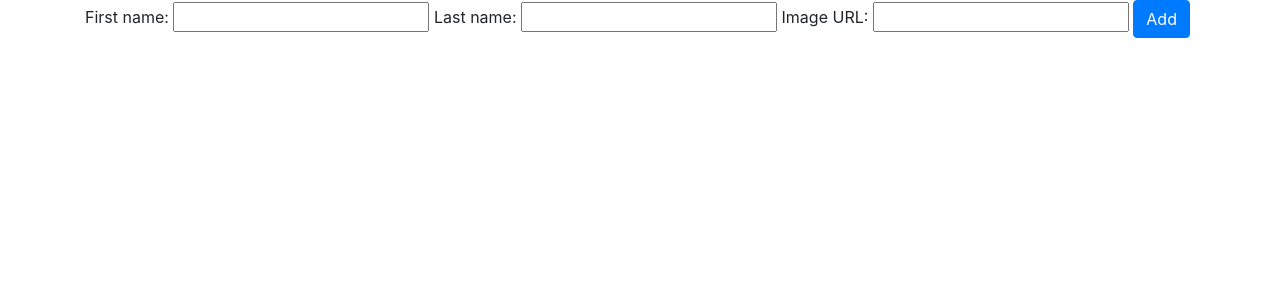
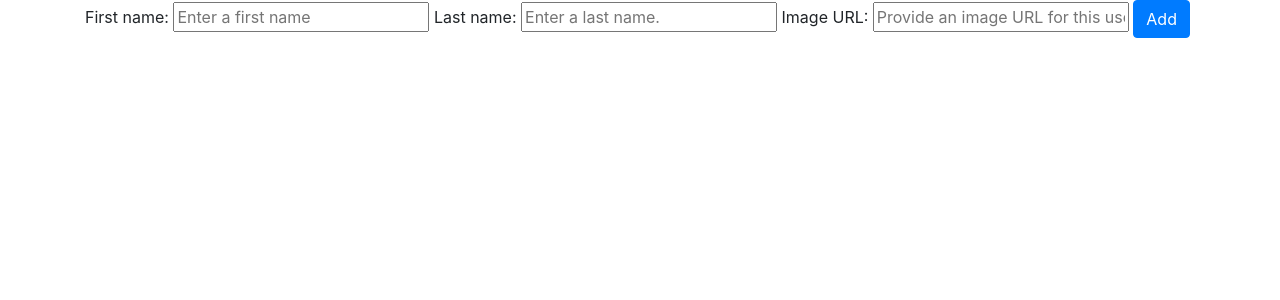
Before and after one commit to violet-kester/flask-blogly, a Flask app: page /users/new in a window 1280 px wide. Shown: the top 300 px of the page. Run offline with Flask 3, Linux system fonts and the light colour scheme.

Commit message:
prettied up forms, fixed user edit

```diff
--- a/app.py
+++ b/app.py
@@ -79,7 +79,7 @@ def show_users():
 
 @app.get("/users/<int:user_id>/edit")
 def show_edit_user(user_id):
-
+    """Shows edit user page"""
     user = User.query.get_or_404(user_id)
 
     return render_template("edit-user.html", user=user)
@@ -87,24 +87,22 @@ def show_edit_user(user_id):
 
 @app.post("/users/<int:user_id>/edit")
 def edit_user(user_id):
+    """gets edit form data and updates user"""
+    user = User.query.get(user_id)
 
-    user = User.query.filter_by(id = user_id)
+    new_first_name = request.form.get("first-name")
+    if new_first_name:
+        user.first_name = new_first_name
 
-    first_name = request.form.get("first-name")
-    if first_name:
-        user.first_name = first_name
+    new_last_name = request.form.get("last-name")
+    if new_last_name:
+        user.last_name = new_last_name
 
-    last_name = request.form.get("last-name")
-    if last_name:
-        user.last_name = last_name
-
-    img_url = request.form.get("img-url")
-    if img_url:
-        user.img_url = img_url
+    new_img_url = request.form.get("img-url")
+    if new_img_url:
+        user.img_url = new_img_url
 
     # update user info
-    user = User(first_name=first_name, last_name=last_name, img_url=img_url)
-    db.session.add(user)
     db.session.commit()
 
     return redirect('/users')
--- a/templates/delete-user.html
+++ b/templates/delete-user.html
@@ -4,6 +4,6 @@
 
 <p>Are you sure?</p>
 <form action="/users/{{ user.id }}/delete" method="POST">
-  <button type="submit" value="Absolutely"></button>
+  <button type="submit" value="Absolutely" class="btn btn-danger"></button>
 </form>
 {% endblock %}
--- a/templates/signup.html
+++ b/templates/signup.html
@@ -3,13 +3,13 @@
 {% block content %}
 <form action="/users/new" method="post">
   <label for ="first-name">First name: </label>
-  <input name="first-name" id="first-name" required/>
+  <input name="first-name" id="first-name" required placeholder="Enter a first name"/>
 
   <label for = "last-name" >Last name: </label>
-  <input name="last-name" id = "last-name"/>
+  <input name="last-name" id = "last-name"placeholder="Enter a last name."/>
 
   <label for ="img-url"> Image URL:</label>
-  <input name="img-url" id = "img-url"/>
+  <input name="img-url" id = "img-url" placeholder="Provide an image URL for this user."/>
   <input type="submit" value="Add" class="btn btn-primary">
 </form>
 
```
Also changed, not shown: templates/edit-user.html (+5 -5 lines).
